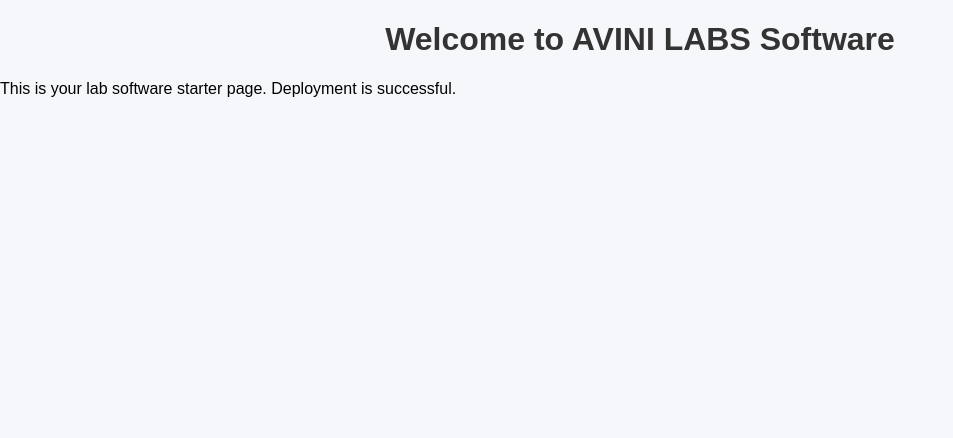
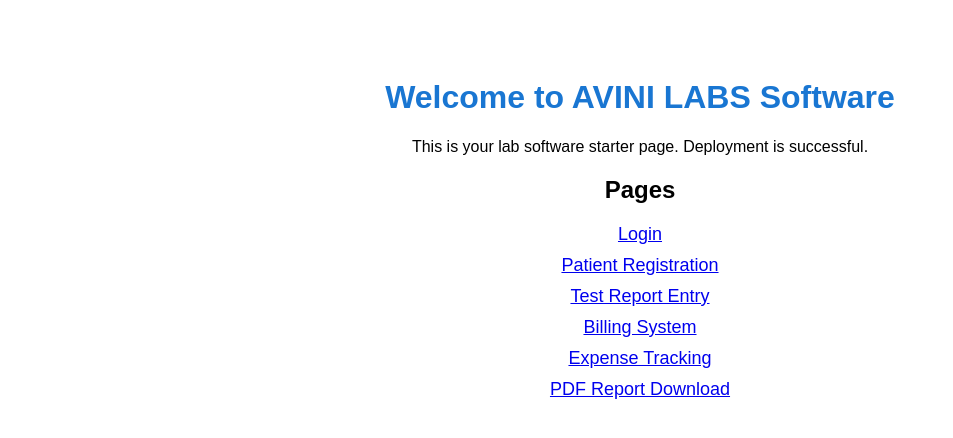
Before and after one commit to prabhakar9585/avini-labs, a plain HTML site: page index.html in a window 1280 px wide. Shown: the whole page, without its empty margins (0-953 px from the left). Drawn offline with Linux system fonts and the light colour scheme.

Commit message:
Update index.html

```diff
--- a/index.html
+++ b/index.html
@@ -4,12 +4,22 @@
   <meta charset="UTF-8" />
   <meta name="viewport" content="width=device-width, initial-scale=1.0"/>
   <title>AVINI LABS</title>
-  <link rel="stylesheet" href="styles.css" />
+  <style>
+    body { font-family: sans-serif; text-align: center; padding: 50px; }
+    h1 { color: #1976d2; }
+    a { display: block; margin: 10px; font-size: 18px; }
+  </style>
 </head>
 <body>
   <h1>Welcome to AVINI LABS Software</h1>
   <p>This is your lab software starter page. Deployment is successful.</p>
 
-  <script src="app.js"></script>
+  <h2>Pages</h2>
+  <a href="login.html">Login</a>
+  <a href="patient-registration.html">Patient Registration</a>
+  <a href="testreport.html">Test Report Entry</a>
+  <a href="billing.html">Billing System</a>
+  <a href="expense.html">Expense Tracking</a>
+  <a href="report.html">PDF Report Download</a>
 </body>
 </html>
```
